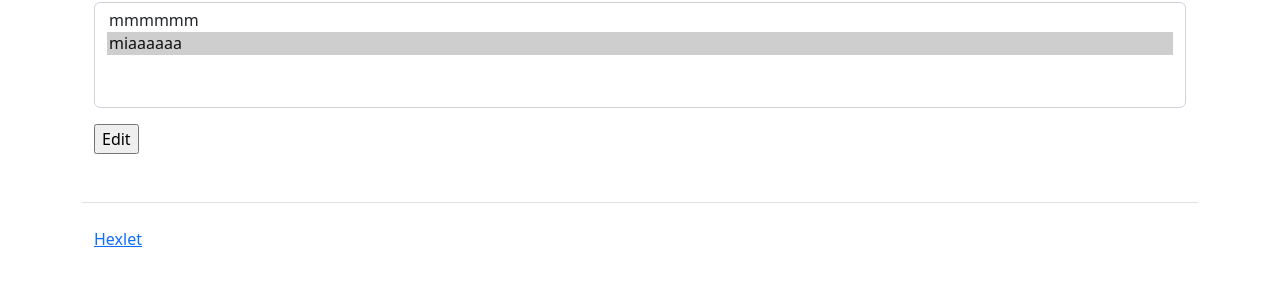
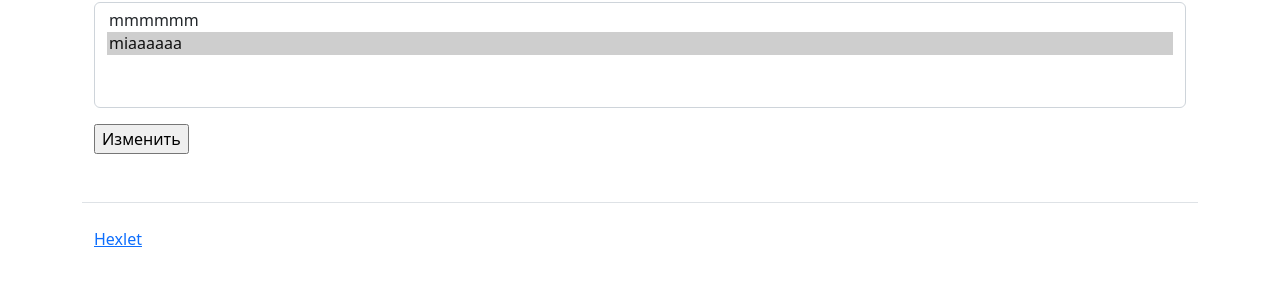
Before and after one commit to ValeriaLukovich/python-project-52, a Django app: page /tasks/7/update/ in a window 1280 px wide. Shown: the part 742-1041 px from the top of the page. Run offline with Django 5.2, Linux system fonts and the light colour scheme; a user stored in the database is signed in; data comes from the database, SQL or seed files in the repository; some libraries are stand-ins or nearby versions.

Commit message:
fixing errors

```diff
--- a/task_manager/templates/tasks/update.html
+++ b/task_manager/templates/tasks/update.html
@@ -21,7 +21,7 @@
 
     {% bootstrap_form form %}
 
-    <input type="submit" value="Edit">
+    <input type="submit" value="{% translate 'Change' %}">
 
 </form>
 
```
Also changed, not shown: task_manager/locale/ru/LC_MESSAGES/django.po.
